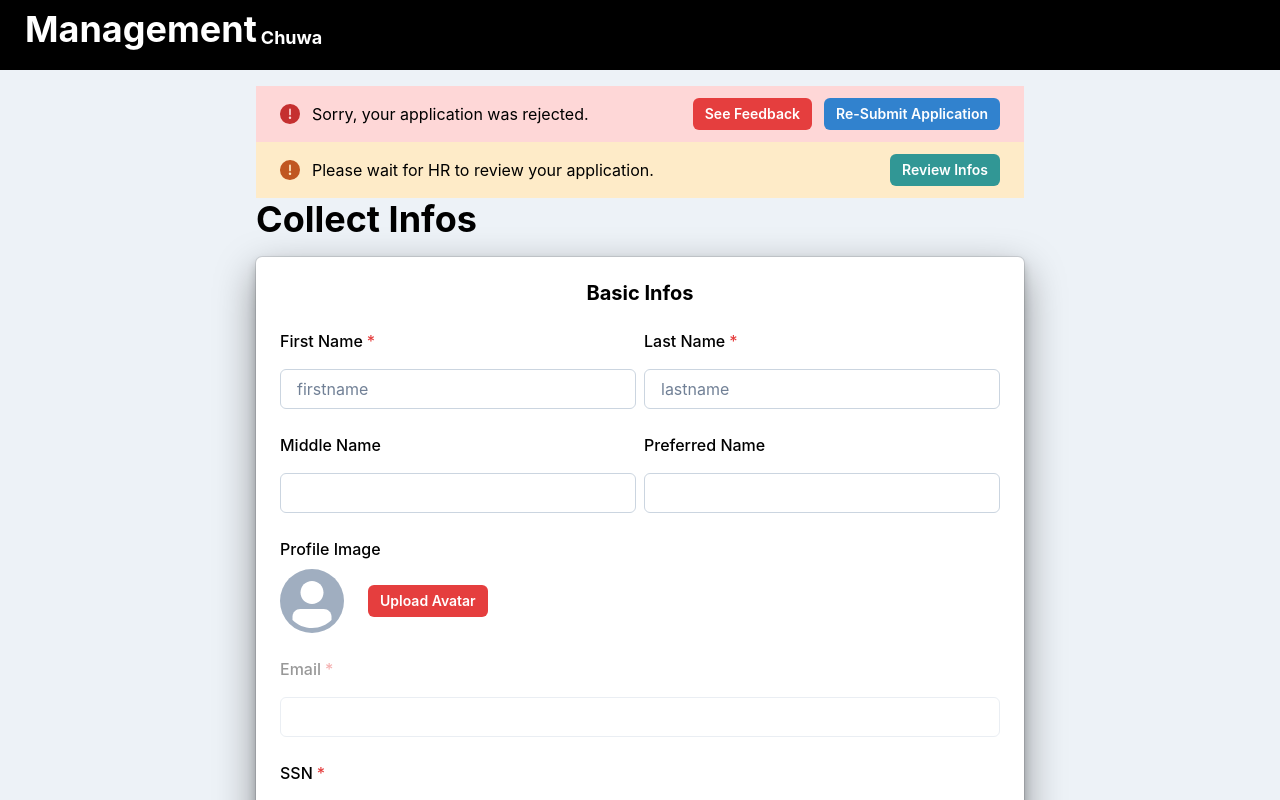
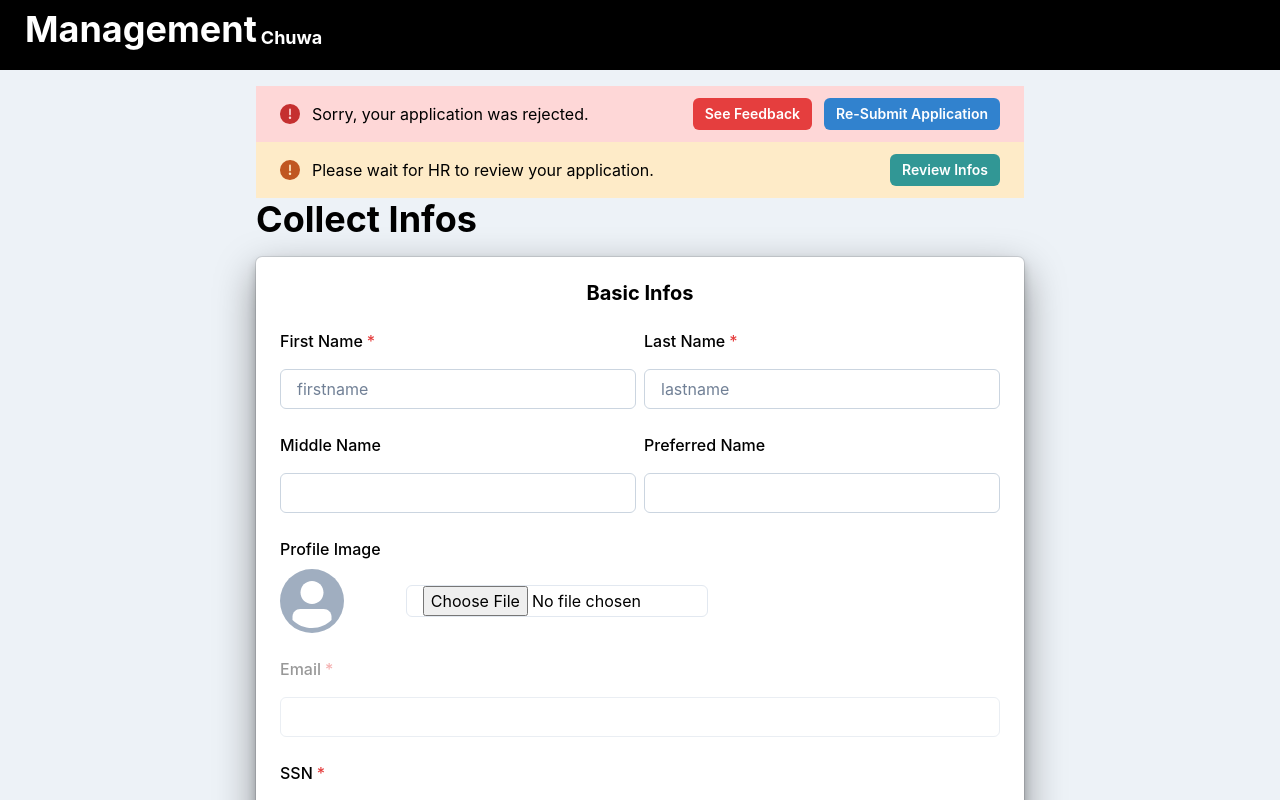
Before and after one commit to Reo14/EMP, a React (Vite) app in the folder frontend/: page /employee-onboarding in a window 1280 px wide. Shown: the top 800 px of the page. Built offline with nearby package versions, Linux system fonts and the light colour scheme.

Commit message:
fix Avatar and opt upload part, remove additional buttons

```diff
--- a/frontend/src/pages/ErrorPage.tsx
+++ b/frontend/src/pages/ErrorPage.tsx
@@ -2,7 +2,6 @@ import React, { FC } from "react";
 import { useNavigate } from "react-router-dom";
 import { VStack, Flex, Text, Button } from "@chakra-ui/react";
 import { WarningIcon } from "@chakra-ui/icons";
-import { useSelector } from "react-redux";
 
 const ErrorPage: FC = () => {
   const navigate = useNavigate();
--- a/frontend/src/pages/OnBoardingPage.tsx
+++ b/frontend/src/pages/OnBoardingPage.tsx
@@ -253,12 +253,21 @@ const OnBoardingPage: FC = () => {
                   />
                   </Center>
                   <Center>
+                    <Input
+                      type="file"
+                      accept=".jpg,.jpeg,.png"
+                      width="80%"
+                      height="50%"
+                    />
+                  {/* 不需要这个button，整个表一个submit
                     <Button
                       size="sm"
                       colorScheme="red"
                       // TODO:
-                  >Upload Avatar
+                    >
+                      Upload Avatar
                     </Button>
+                  */}
                 </Center>
               </Stack>
             </FormControl>
@@ -442,20 +451,23 @@ const OnBoardingPage: FC = () => {
 
                 {workAuthType === "f1" ? (
                   <FormControl isRequired>
-                    <HStack>
+                    <FormLabel>Please upload your OPT receipt.</FormLabel>
                     <Input
                       type="file"
+                      accept=".pdf"
                       width="40%"
                       height="100%"
                     />
+                    {/* 不需要这个button，整个表一个submit
                     <Button
                       size="sm"
                       colorScheme="red"
                     >Upload OPT Receipt</Button>
-                    </HStack>
+                    */}
                   </FormControl>
                 ) : workAuthType === "other" ? (
                   <FormControl isRequired>
+                    <FormLabel>Please specify your working authoriation.</FormLabel>
                     <Input
                       type="text"
                       value={workAuthType}
--- a/frontend/src/pages/PersonalInfoPage.tsx
+++ b/frontend/src/pages/PersonalInfoPage.tsx
@@ -150,13 +150,13 @@ const NameForm: FC = () => {
               />
               </Center>
               <Center>
-              <Button
-                size="sm"
-                colorScheme="red"
+              <Input
+                type="file"
+                accept=".jpg,.jpeg,.png"
+                width="80%"
+                height="50%"
                 isDisabled={!isEditing}
-                // TODO:
-              >Upload Avatar
-              </Button>
+              />
             </Center>
           </Stack>
         </FormControl>
@@ -509,22 +509,18 @@ const EmploymentForm: FC = () => {
 
           {workAuthType === "f1" ? (
             <FormControl isRequired margin="0.5rem 0">
-              <HStack>
+              <FormLabel>Please upload your OPT receipt.</FormLabel>
               <Input
                 type="file"
+                accept=".pdf"
                 width="40%"
                 height="100%"
                 isDisabled={!isEditing}
               />
-                <Button
-                  size="sm"
-                  colorScheme="red"
-                  isDisabled={!isEditing}
-                >Upload OPT Receipt</Button>
-              </HStack>
             </FormControl>
           ) : workAuthType === "other" ? (
             <FormControl isRequired>
+              <FormLabel>Please specify your working authoriation.</FormLabel>
               <Input
                 type="text"
                 value={workAuthType}
```
Lines whose indentation alone changed are shown as unchanged.
